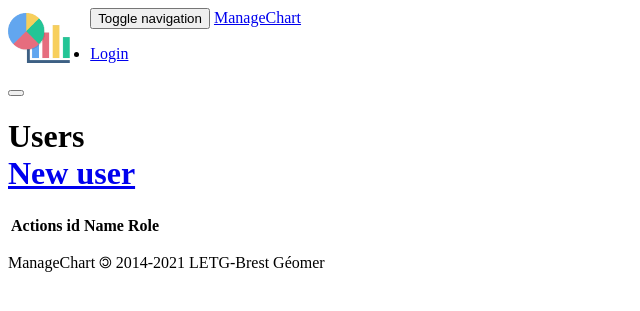
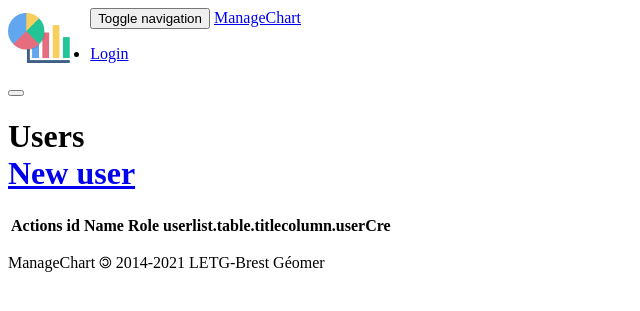
Before and after one commit to LETG/managechart, a Symfony app: template templates/users/index.html.twig in a window 1280 px wide. Shown: the top 311 px of the page, without its empty margins (0-640 px from the left). Run offline with Twig, Linux system fonts and the light colour scheme; the template is opened without the code that fills it, so the values that code supplies are empty; some libraries are stand-ins or nearby versions.

Commit message:
ajout de l'Id de l'administrateur qui a créé le User

```diff
--- a/templates/users/index.html.twig
+++ b/templates/users/index.html.twig
@@ -28,6 +28,7 @@
 				<th>{{ 'userlist.table.titlecolumn.id'|trans }}</th>
 				<th>{{ 'userlist.table.titlecolumn.username'|trans() }}</th>
 				<th>{{ 'userlist.table.titlecolumn.roles'|trans() }}</th>
+                                <th>{{ 'userlist.table.titlecolumn.userCre'|trans() }}</th>
 			</tr>
 		</thead>
 		<tbody>
@@ -47,6 +48,7 @@
                                     <td>{{ user.id }}</td>
                                     <td>{{ user.username }}</td>
                                     <td>{{ user.roles[0] }}</td>
+                                    <td>{{ user.userCre }}</td>
                             </tr>
                         {% else %}
                             {% if (app.user.id == user.userCre)  %} {# role ADMIN (non SUPER-ADMIN) Affiche la liste restreinte des Utilisateurs à la base de donnees de celle de l'ADMIN ) #}
@@ -63,6 +65,7 @@
                                     <td>{{ user.id }}</td>
                                     <td>{{ user.username }}</td>
                                     <td>{{ user.roles[0] }}</td>
+                                    <td>{{ user.userCre }}</td>
                                </tr>
                              {% endif %}
                         {% endif %}
--- a/translations/messages.fr.yml
+++ b/translations/messages.fr.yml
@@ -358,6 +358,7 @@ userlist:
       roles: Rôle
       actions: Actions
       lastLogin: Dernière connexion
+      userCre: admin
     label:
       email: E-mail
       enabled: Compte activé
```
